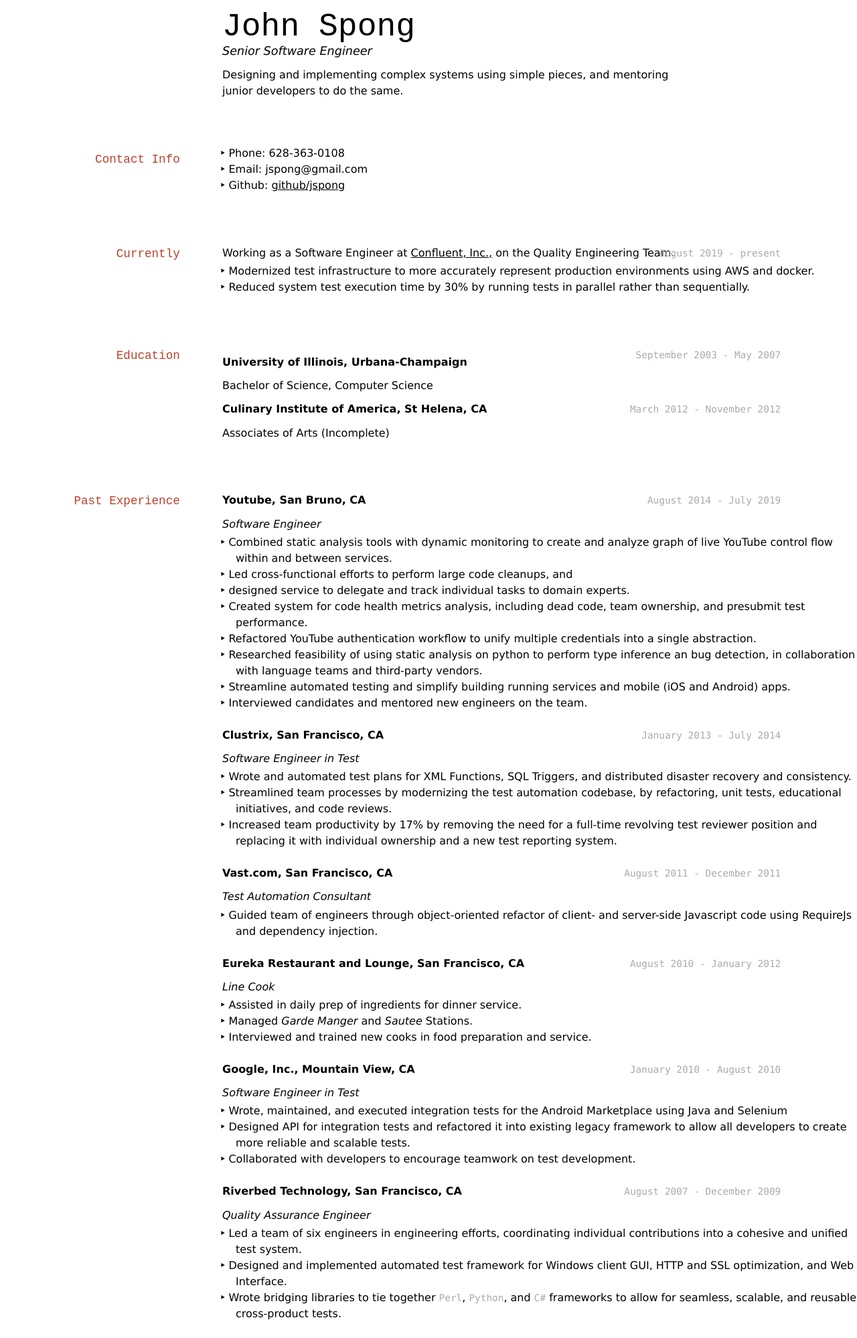
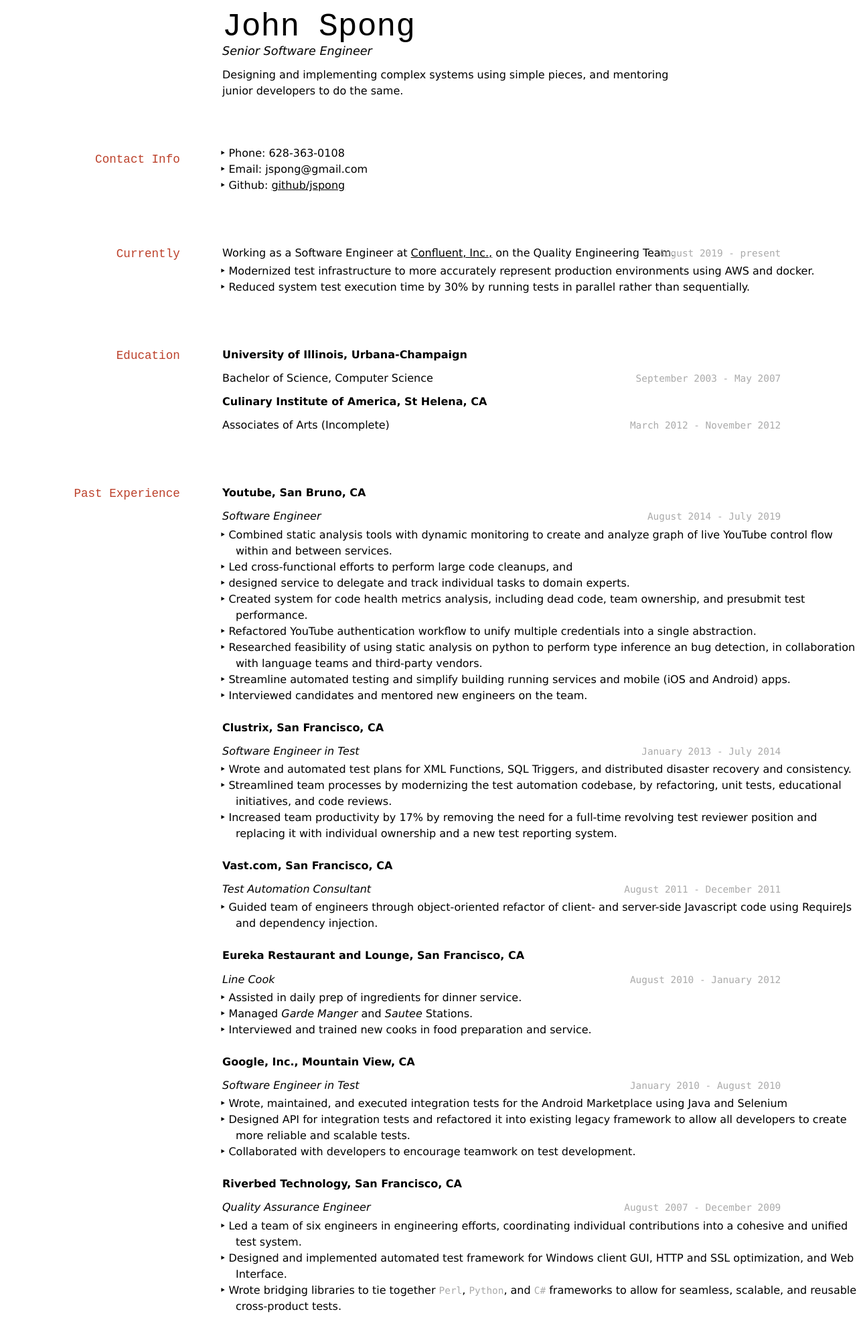
Before and after one commit to jspong/jspong.github.io, a Jekyll site: the page built from resume.md, in a window 1280 px wide. Shown: the whole page at 67% size. Built offline with Jekyll 4.4.1, drawn with Linux system fonts in a browser that asks for light colours.

Commit message:
put date on title line

```diff
--- a/media/davewhipp-print.css
+++ b/media/davewhipp-print.css
@@ -78,10 +78,9 @@
 }
 
 p code {
-    display: block;
-	position: relative;
+	position: absolute;
 	text-align: right;
-    clear: right;
+    right: -20%;
 }
 
 
--- a/resume.md
+++ b/resume.md
@@ -33,24 +33,22 @@
 
 ## Education
 
-`September 2003 - May 2007`
-
 __University of Illinois, Urbana-Champaign__
 
 Bachelor of Science, Computer Science
-
-`March 2012 - November 2012`
+`September 2003 - May 2007`
 
 __Culinary Institute of America, St Helena, CA__
 
 Associates of Arts (Incomplete)
+`March 2012 - November 2012`
 
 ## Past Experience
 
-`August 2014 - July 2019`
 __Youtube, San Bruno, CA__
 
 *Software Engineer*
+`August 2014 - July 2019`
 
 * Combined static analysis tools with dynamic monitoring to create and
   analyze graph of live YouTube control flow within and between services.
@@ -67,10 +65,10 @@
   and mobile (iOS and Android) apps.
 * Interviewed candidates and mentored new engineers on the team.
 
-`January 2013 - July 2014`
 __Clustrix, San Francisco, CA__
 
 *Software Engineer in Test*
+`January 2013 - July 2014`
 
 * Wrote and automated test plans for XML Functions, SQL Triggers, and
   distributed disaster recovery and consistency.
@@ -80,27 +78,27 @@
   revolving test reviewer position and replacing it with individual ownership
   and a new test reporting system.
 
-`August 2011 - December 2011`
 __Vast.com, San Francisco, CA__
 
 *Test Automation Consultant*
+`August 2011 - December 2011`
 
 * Guided team of engineers through object-oriented refactor of client- and
   server-side Javascript code using RequireJs and dependency injection.
 
-`August 2010 - January 2012`
 __Eureka Restaurant and Lounge, San Francisco, CA__
 
 *Line Cook*
+`August 2010 - January 2012`
 
 * Assisted in daily prep of ingredients for dinner service.
 * Managed _Garde Manger_ and _Sautee_ Stations.
 * Interviewed and trained new cooks in food preparation and service.
 
-`January 2010 - August 2010`
 __Google, Inc., Mountain View, CA__
 
 *Software Engineer in Test*
+`January 2010 - August 2010`
 
 * Wrote, maintained, and executed integration tests for the Android
   Marketplace using Java and Selenium
@@ -109,10 +107,10 @@
   scalable tests.
 * Collaborated with developers to encourage teamwork on test development.
 
-`August 2007 - December 2009`
 __Riverbed Technology, San Francisco, CA__
 
 *Quality Assurance Engineer*
+`August 2007 - December 2009`
 
 * Led a team of six engineers in engineering efforts, coordinating
   individual contributions into a cohesive and unified test system.
```
